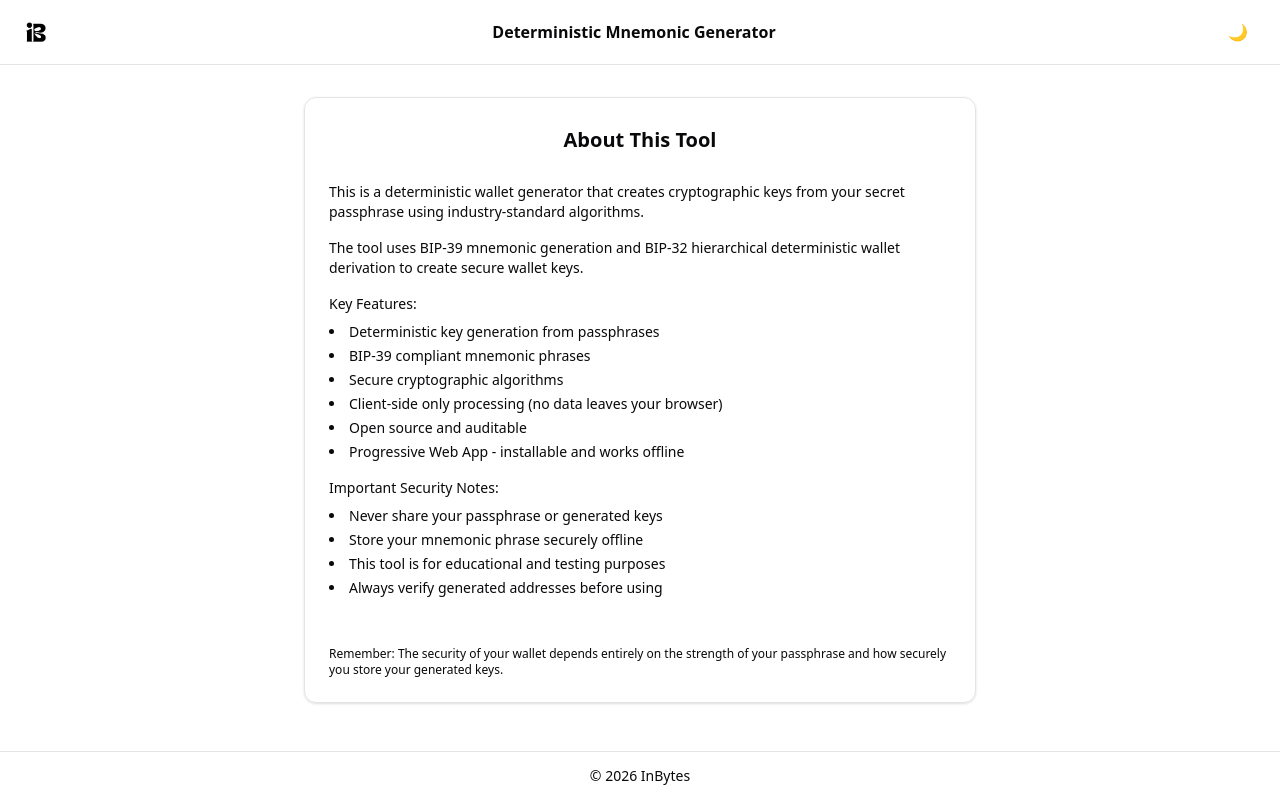
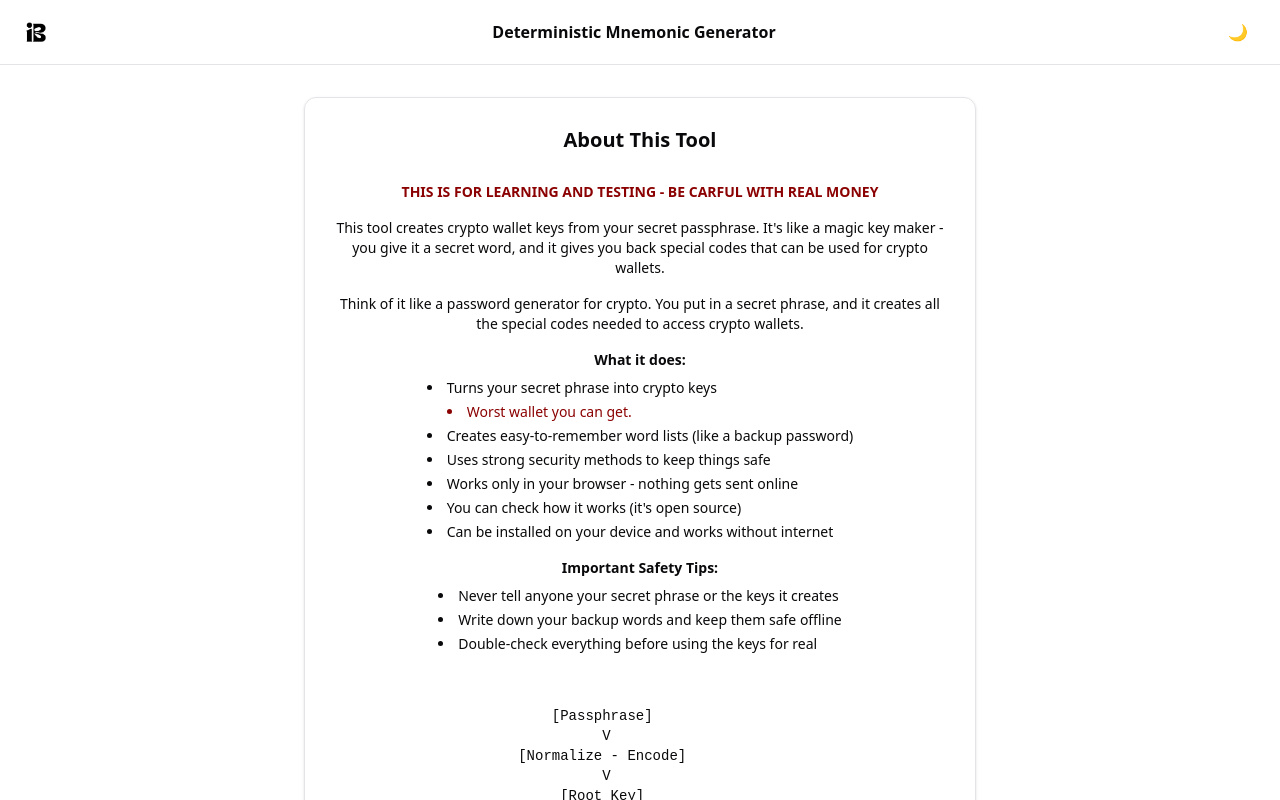
Before and after one commit to 0xCryptonauta/seed, a React (Vite) app: page / in a window 1280 px wide. Both pictures are taken after a click on the picture 36 px from the left and 32 px from the top of the page. Shown: the top 800 px of the page. Built offline with nearby package versions, Linux system fonts and the light colour scheme.

Commit message:
docs: simplify about text to be more ELI15 and accessible

```diff
--- a/src/components/About.tsx
+++ b/src/components/About.tsx
@@ -9,42 +9,88 @@ export default function About() {
             About This Tool
           </CardTitle>
         </CardHeader>
-        <CardContent className="space-y-4 text-sm">
-          <p>
-            This is a deterministic wallet generator that creates cryptographic
-            keys from your secret passphrase using industry-standard algorithms.
+        <CardContent className="space-y-4 text-sm flex flex-col items-center">
+          <p
+            style={{
+              color: "darkred",
+              textAlign: "center",
+              fontWeight: "bold",
+            }}
+          >
+            THIS IS FOR LEARNING AND TESTING - BE CARFUL WITH REAL MONEY
+          </p>
+          <p style={{ textAlign: "center" }}>
+            This tool creates crypto wallet keys from your secret passphrase.
+            It's like a magic key maker - you give it a secret word, and it
+            gives you back special codes that can be used for crypto wallets.
           </p>
 
-          <p>
-            The tool uses BIP-39 mnemonic generation and BIP-32 hierarchical
-            deterministic wallet derivation to create secure wallet keys.
+          <p style={{ textAlign: "center" }}>
+            Think of it like a password generator for crypto. You put in a
+            secret phrase, and it creates all the special codes needed to access
+            crypto wallets.
           </p>
 
           <div className="space-y-2">
-            <h3 className="font-medium">Key Features:</h3>
+            <h2 className="font-bold text-center">What it does:</h2>
             <ul className="list-disc list-inside space-y-1">
-              <li>Deterministic key generation from passphrases</li>
-              <li>BIP-39 compliant mnemonic phrases</li>
-              <li>Secure cryptographic algorithms</li>
-              <li>Client-side only processing (no data leaves your browser)</li>
-              <li>Open source and auditable</li>
-              <li>Progressive Web App - installable and works offline</li>
+              <li>
+                Turns your secret phrase into crypto keys
+                <ul className="list-disc list-inside ml-5 mt-1 space-y-1">
+                  <li style={{ color: "darkred" }}>
+                    Worst wallet you can get.
+                  </li>
+                </ul>
+              </li>
+              <li>
+                Creates easy-to-remember word lists (like a backup password)
+              </li>
+              <li>Uses strong security methods to keep things safe</li>
+              <li>Works only in your browser - nothing gets sent online</li>
+              <li>You can check how it works (it's open source)</li>
+              <li>
+                Can be installed on your device and works without internet
+              </li>
             </ul>
           </div>
 
           <div className="space-y-2">
-            <h3 className="font-medium">Important Security Notes:</h3>
+            <h2 className="text-center font-bold">Important Safety Tips:</h2>
             <ul className="list-disc list-inside space-y-1">
-              <li>Never share your passphrase or generated keys</li>
-              <li>Store your mnemonic phrase securely offline</li>
-              <li>This tool is for educational and testing purposes</li>
-              <li>Always verify generated addresses before using</li>
+              <li>
+                Never tell anyone your secret phrase or the keys it creates
+              </li>
+              <li>Write down your backup words and keep them safe offline</li>
+              <li>Double-check everything before using the keys for real</li>
             </ul>
           </div>
 
-          <div className="flex flex-col sm:flex-row gap-2 pt-4"></div>
+          <div className="flex flex-col justify-center sm:flex-row gap-2 pt-4 py-5">
+            <p
+              style={{
+                whiteSpace: "pre",
+                fontFamily: "monospace",
+                overflowX: "auto",
+              }}
+            >
+              {`
+    [Passphrase]
+          V
+[Normalize - Encode]
+          V
+     [Root Key]
+          V
+      [PBKDF2] --> [Mnemonic]
+          V
+    [Private Key]
+`}
+            </p>
+          </div>
 
-          <p className="text-xs text-muted-foreground">
+          <p
+            className="text-xs text-muted-foreground"
+            style={{ textAlign: "center", color: "darkred" }}
+          >
             Remember: The security of your wallet depends entirely on the
             strength of your passphrase and how securely you store your
             generated keys.
```
